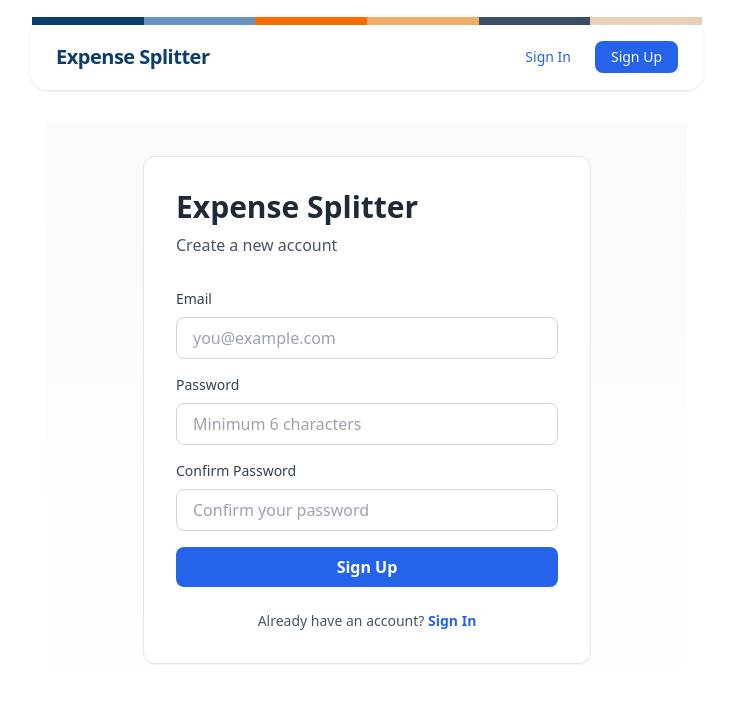
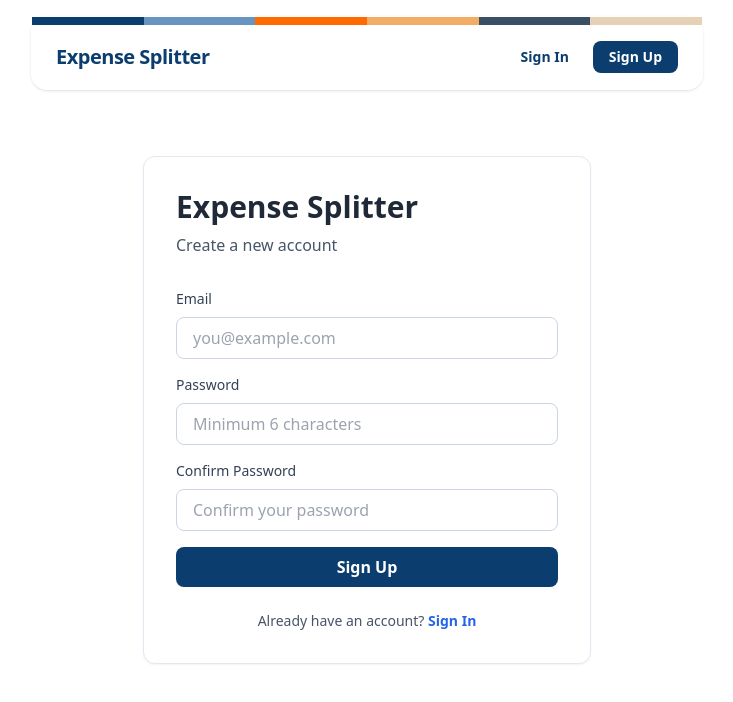
Before and after one commit to charitylxy/expense-splitter, a Next.js app: page /auth/signup in a window 1280 px wide. Shown: the top 702 px of the page, without its empty margins (273-1006 px from the left). Built offline with nearby package versions, Linux system fonts and the light colour scheme; no server answers.

Commit message:
Update auth screens to white background and apply theme button colors

```diff
--- a/app/auth/login/page.tsx
+++ b/app/auth/login/page.tsx
@@ -30,7 +30,7 @@ export default function LoginPage() {
   }
 
   return (
-    <div className="min-h-[72vh] flex items-start sm:items-center justify-center bg-gradient-to-b from-slate-50 to-white px-4 pt-6 sm:pt-0">
+    <div className="min-h-[72vh] flex items-start sm:items-center justify-center bg-white px-4 pt-6 sm:pt-0">
       <div className="w-full max-w-md">
         <div className="bg-white rounded-xl shadow-sm border border-slate-200 p-6 sm:p-8">
           <h1 className="text-3xl font-bold text-navy-900 mb-2">Expense Splitter</h1>
@@ -76,7 +76,7 @@ export default function LoginPage() {
             <button
               type="submit"
               disabled={loading}
-              className="w-full bg-blue-600 text-white font-semibold py-2 rounded-lg hover:bg-blue-700 disabled:opacity-50 disabled:cursor-not-allowed transition"
+              className="w-full bg-[#0b3d6e] text-white font-semibold py-2 rounded-lg hover:bg-[#3a4f64] disabled:opacity-50 disabled:cursor-not-allowed transition"
             >
               {loading ? 'Signing in...' : 'Sign In'}
             </button>
--- a/app/auth/signup/page.tsx
+++ b/app/auth/signup/page.tsx
@@ -39,7 +39,7 @@ export default function SignUpPage() {
   }
 
   return (
-    <div className="min-h-[72vh] flex items-start sm:items-center justify-center bg-gradient-to-b from-slate-50 to-white px-4 pt-6 sm:pt-0">
+    <div className="min-h-[72vh] flex items-start sm:items-center justify-center bg-white px-4 pt-6 sm:pt-0">
       <div className="w-full max-w-md">
         <div className="bg-white rounded-xl shadow-sm border border-slate-200 p-6 sm:p-8">
           <h1 className="text-3xl font-bold text-navy-900 mb-2">Expense Splitter</h1>
@@ -100,7 +100,7 @@ export default function SignUpPage() {
             <button
               type="submit"
               disabled={loading}
-              className="w-full bg-blue-600 text-white font-semibold py-2 rounded-lg hover:bg-blue-700 disabled:opacity-50 disabled:cursor-not-allowed transition"
+              className="w-full bg-[#0b3d6e] text-white font-semibold py-2 rounded-lg hover:bg-[#3a4f64] disabled:opacity-50 disabled:cursor-not-allowed transition"
             >
               {loading ? 'Creating account...' : 'Sign Up'}
             </button>
--- a/app/auth/verify-email/page.tsx
+++ b/app/auth/verify-email/page.tsx
@@ -18,7 +18,7 @@ export default function VerifyEmailPage() {
   }, [])
 
   return (
-    <div className="min-h-[72vh] flex items-start sm:items-center justify-center bg-gradient-to-b from-slate-50 to-white px-4 pt-6 sm:pt-0">
+    <div className="min-h-[72vh] flex items-start sm:items-center justify-center bg-white px-4 pt-6 sm:pt-0">
       <div className="w-full max-w-md">
         <div className="bg-white rounded-xl shadow-sm border border-slate-200 p-6 sm:p-8 text-center">
           <div className="w-12 h-12 bg-green-100 rounded-full flex items-center justify-center mx-auto mb-4">
--- a/components/header.tsx
+++ b/components/header.tsx
@@ -69,13 +69,13 @@ export function Header() {
                 <div className="flex gap-2">
                   <Link
                     href="/auth/login"
-                    className="px-2 sm:px-4 py-1.5 text-sm font-medium text-blue-600 hover:text-blue-700 whitespace-nowrap"
+                    className="px-2 sm:px-4 py-1.5 text-sm font-semibold text-[#0b3d6e] hover:text-[#3a4f64] hover:bg-[#e6d1b7]/35 rounded-lg transition whitespace-nowrap"
                   >
                     Sign In
                   </Link>
                   <Link
                     href="/auth/signup"
-                    className="px-3 sm:px-4 py-1.5 text-sm font-medium bg-blue-600 text-white rounded-lg hover:bg-blue-700 transition whitespace-nowrap"
+                    className="px-3 sm:px-4 py-1.5 text-sm font-semibold bg-[#0b3d6e] text-white rounded-lg hover:bg-[#3a4f64] transition whitespace-nowrap"
                   >
                     Sign Up
                   </Link>
```
